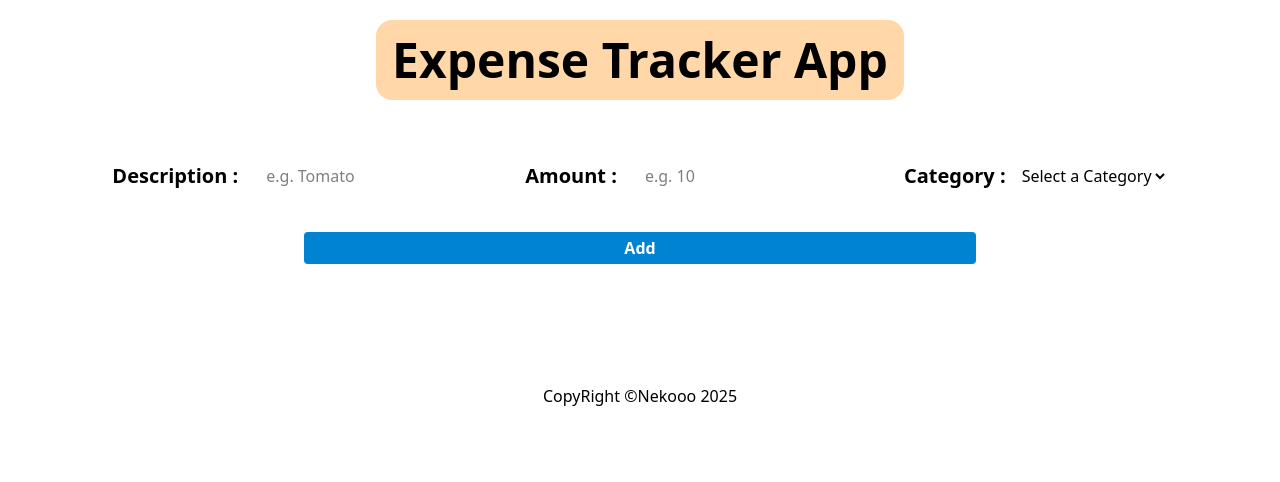
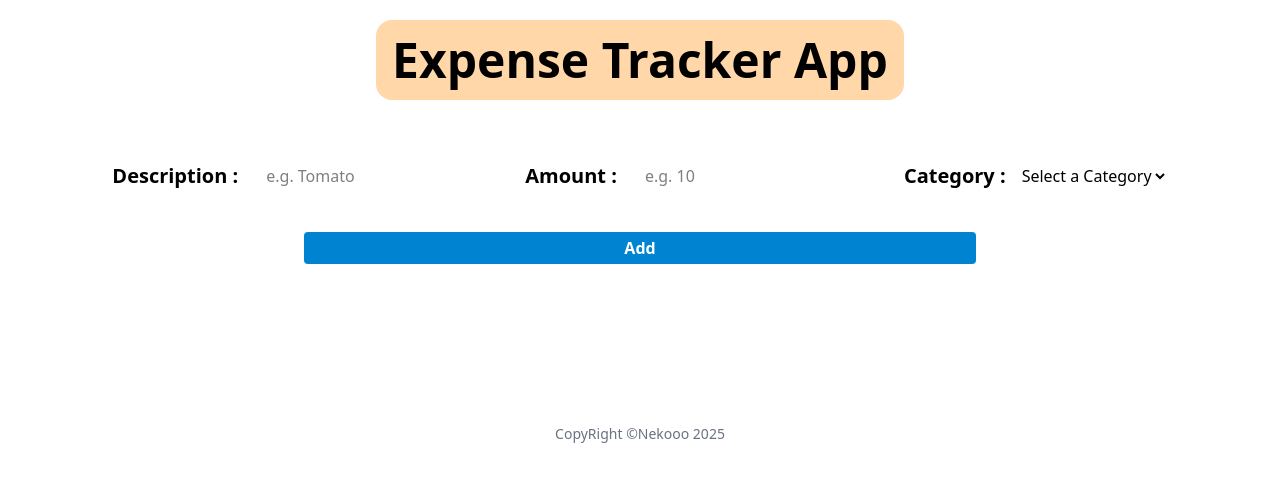
Before and after one commit to MrNekooo/Expense-Tracker, a React (Vite) app: page / in a window 1280 px wide. Shown: the top 482 px of the page. Built offline with nearby package versions, Linux system fonts and the light colour scheme.

Commit message:
Changed CopyRight text

```diff
--- a/src/Components/Footer.jsx
+++ b/src/Components/Footer.jsx
@@ -1,7 +1,7 @@
 
 const Footer = () => {
   return (
-    <p className="text-center">
+    <p className="text-center text-sm text-gray-500 dark:text-gray-400 mt-10">
         CopyRight &copy;Nekooo {new Date().getFullYear()}
     </p>
   )
```
